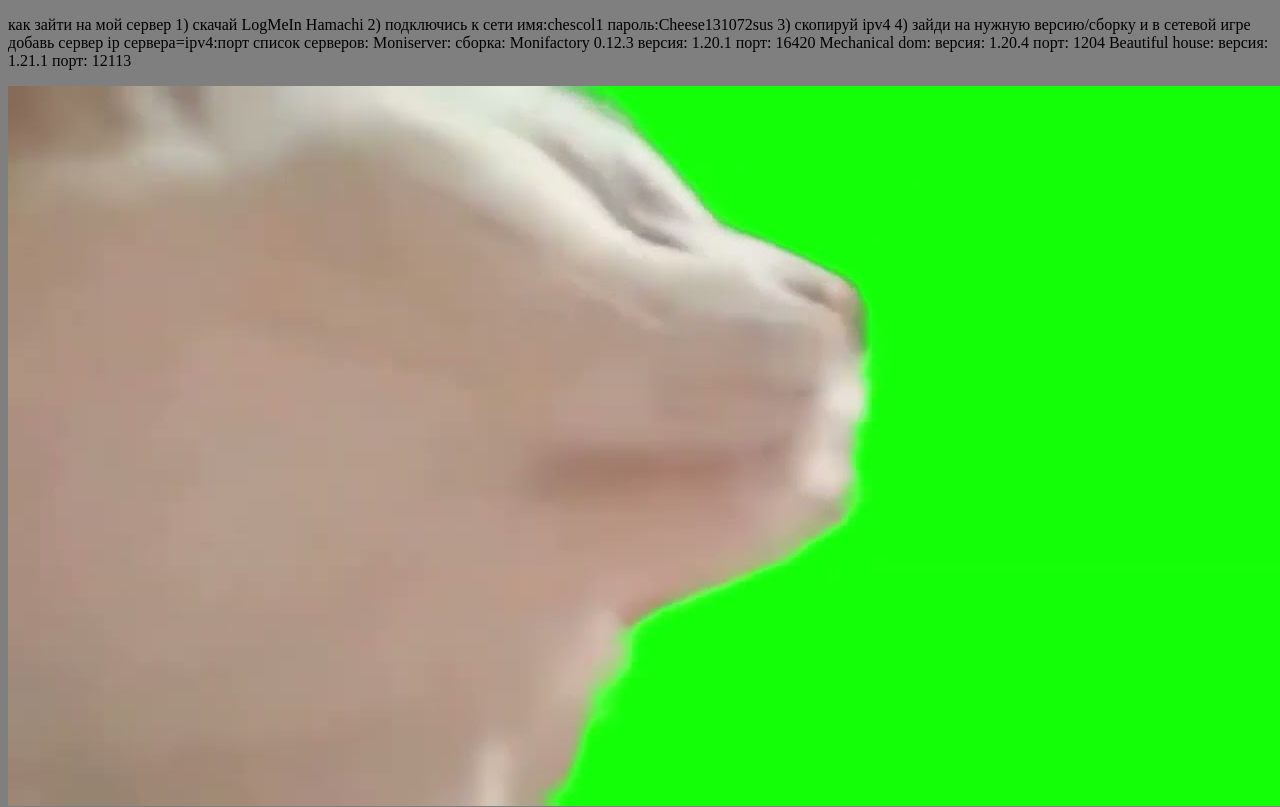
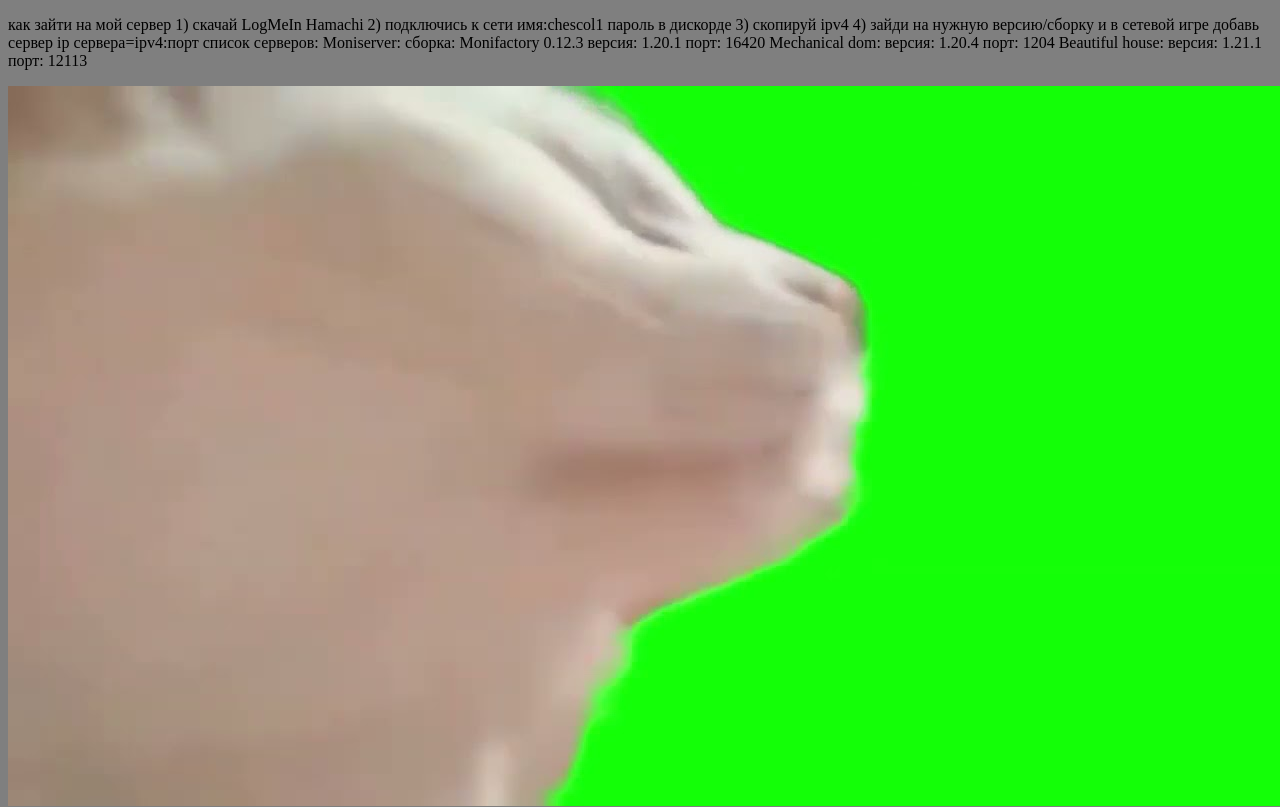
Before and after one commit to chescol/Cheesesworld, a plain HTML site: page index.html in a window 1280 px wide. Shown: the top 807 px of the page. Drawn offline with Linux system fonts and the light colour scheme.

Commit message:
Add files via upload

```diff
--- a/index.html
+++ b/index.html
@@ -9,7 +9,7 @@
 <body>
 <p>как зайти на мой сервер
     1) скачай LogMeIn Hamachi
-    2) подключись к сети    имя:chescol1 пароль:Cheese131072sus
+    2) подключись к сети    имя:chescol1 пароль в дискорде
     3) скопируй ipv4
     4) зайди на нужную версию/сборку и в сетевой игре добавь сервер    ip сервера=ipv4:порт
     список серверов:
```
